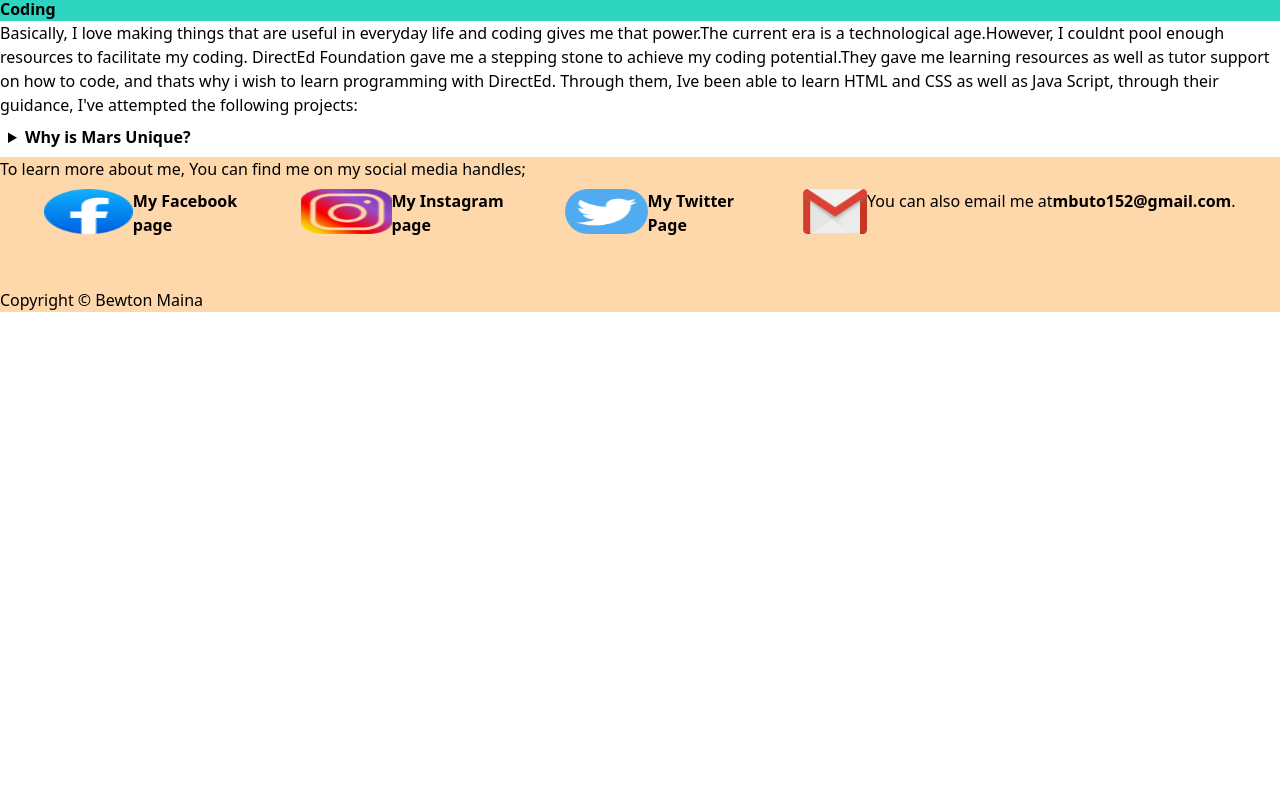
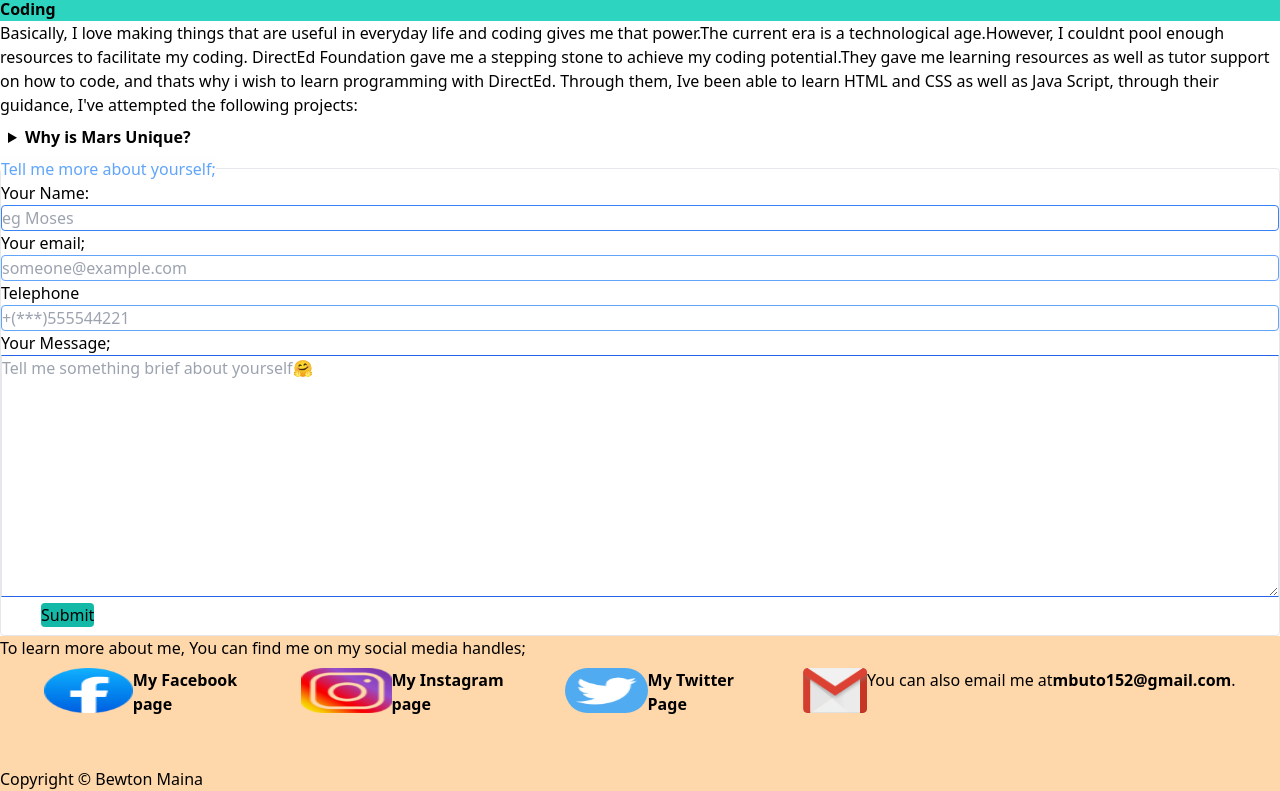
Before and after one commit to theeurbanlegend/SprintAssesment, a website: page Sprint assesment/build/index.html in a window 1280 px wide. Shown: the part 2376-3167 px from the top of the page. Before the commit the page ends 2688 px from the top, so only its background shows below. Drawn offline with Linux system fonts and the light colour scheme.

Commit message:
Commit7:Contact Me Form

```diff
--- a/Sprint assesment/build/index.html
+++ b/Sprint assesment/build/index.html
@@ -110,7 +110,29 @@
      </aside>
 
 
-
+     <form action="https://httpbin.org/get" method="get">
+        <fieldset class="border rounded">
+            <legend  class="bg-blue-50 bg-opacity-10 text-blue-400 ">Tell me more about yourself;</legend>
+            <p>
+                <label for="YourName">Your Name:</label>
+                <input class="border-blue-500 border rounded w-full" type="text" id="YourName" name="YourName" placeholder="eg Moses" required>
+            </p>
+            <p>
+                 <label for="EmailAddress">Your email;</label>
+                <input class="border-blue-400 rounded border w-full" type="email" id="EmailAddress" name="EmailAddress" placeholder="someone@example.com" required>
+            </p>
+            <p>
+                <label for="PhoneNumber">Telephone</label>
+                <input class="border-blue-400 border rounded w-full" type="tel" id="PhoneNumber" name="PhoneNumber" required placeholder="+(***)555544221" >
+            </p>
+            <p>
+              <label for="yourMessage">Your Message;</label>
+              <br>
+              <textarea class="border-y-blue-600 border w-full" name="yourMessage" id="yourMessage" cols="30" rows="10" placeholder="Tell me something brief about yourself🤗"></textarea>
+            </p>
+            <button type="submit" class=" ml-10 mb-2 bg-teal-500 rounded">Submit</button>
+        </fieldset>
+    </form>
 <footer class="bg-orange-200">
     <p>To learn more about me, You can find me on my social media handles;
     </p>
```
